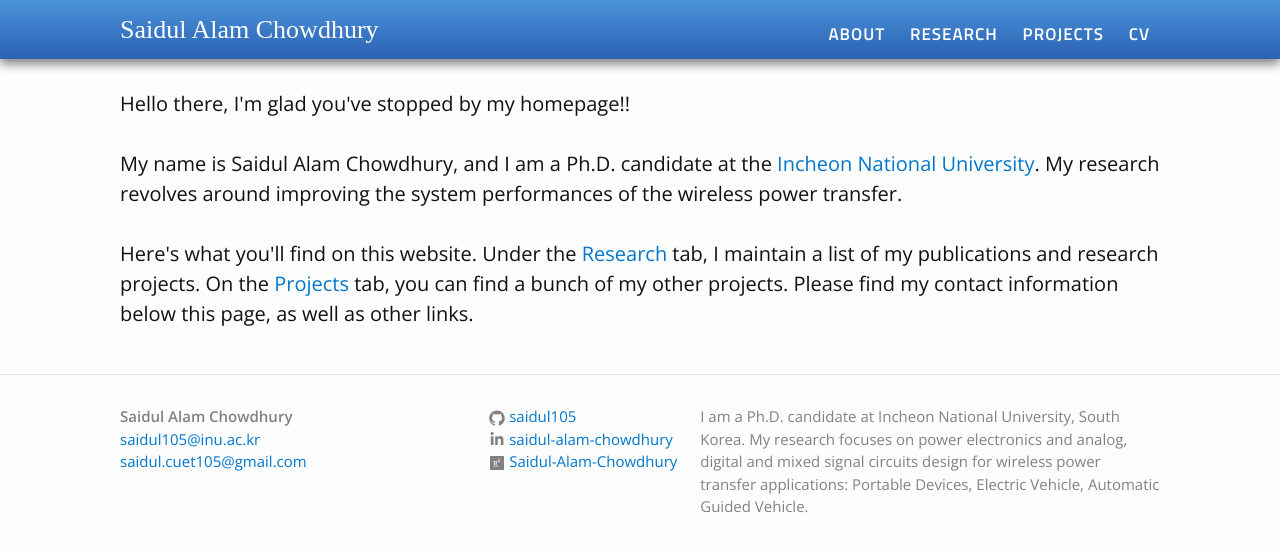
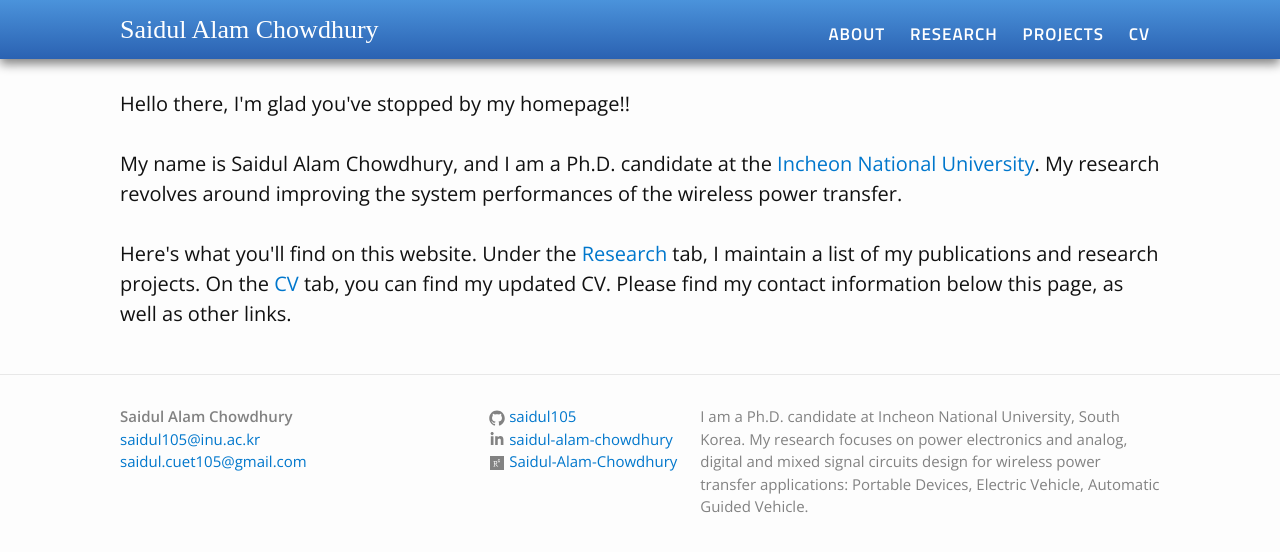
Before and after one commit to saidul105/saidul105.github.io, a Jekyll site: the page built from index.html, in a window 1280 px wide. Shown: the top 552 px of the page. Built offline with Jekyll 4.4.1, drawn with Linux system fonts in a browser that asks for light colours.

Commit message:
Update index.html

```diff
--- a/index.html
+++ b/index.html
@@ -14,7 +14,7 @@ My research revolves around improving the system performances of the wireless po
 <br>
 Here's what you'll find on this website. Under the <a href="/research/">Research</a> tab,
 I maintain a list of my publications and research projects.
-On the <a href="/projects">Projects</a> tab, you can find a bunch of my other projects.
+On the <a href="/CV">CV</a> tab, you can find my updated CV.
 Please find my contact information below this page, as well as other links.
 <br>
 
```
